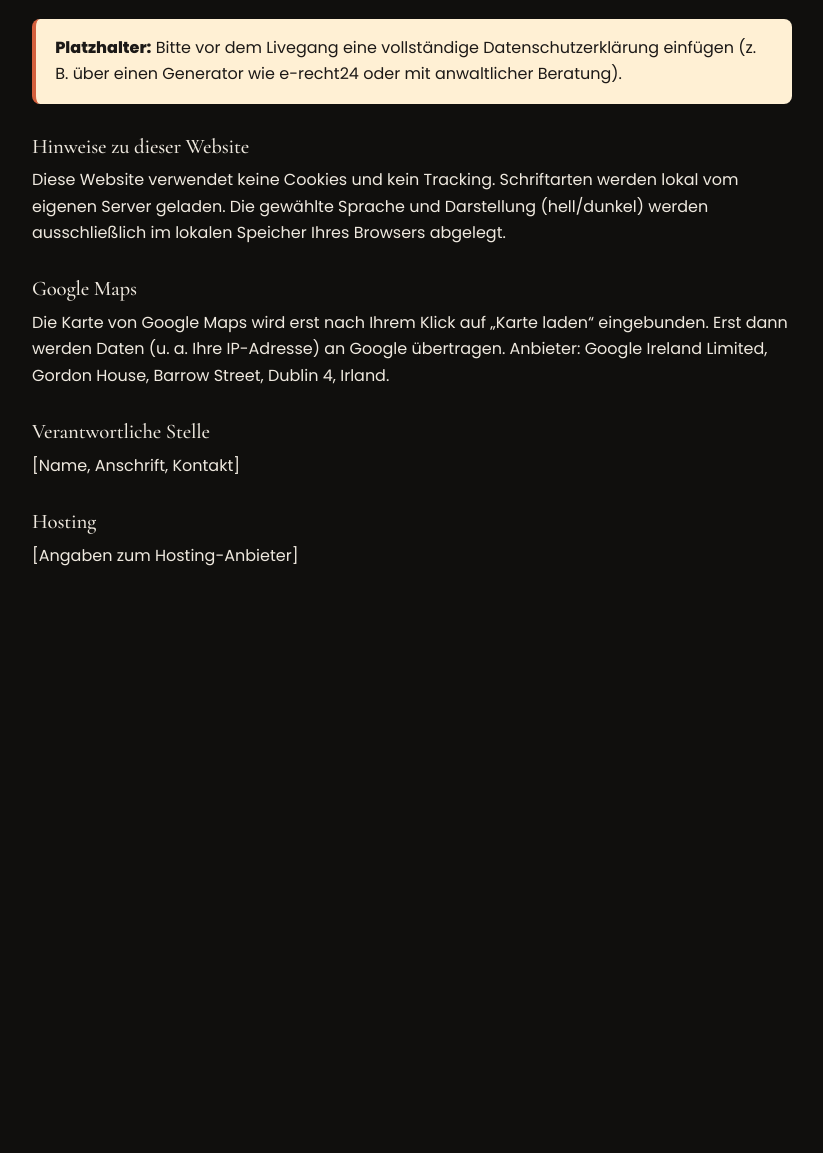
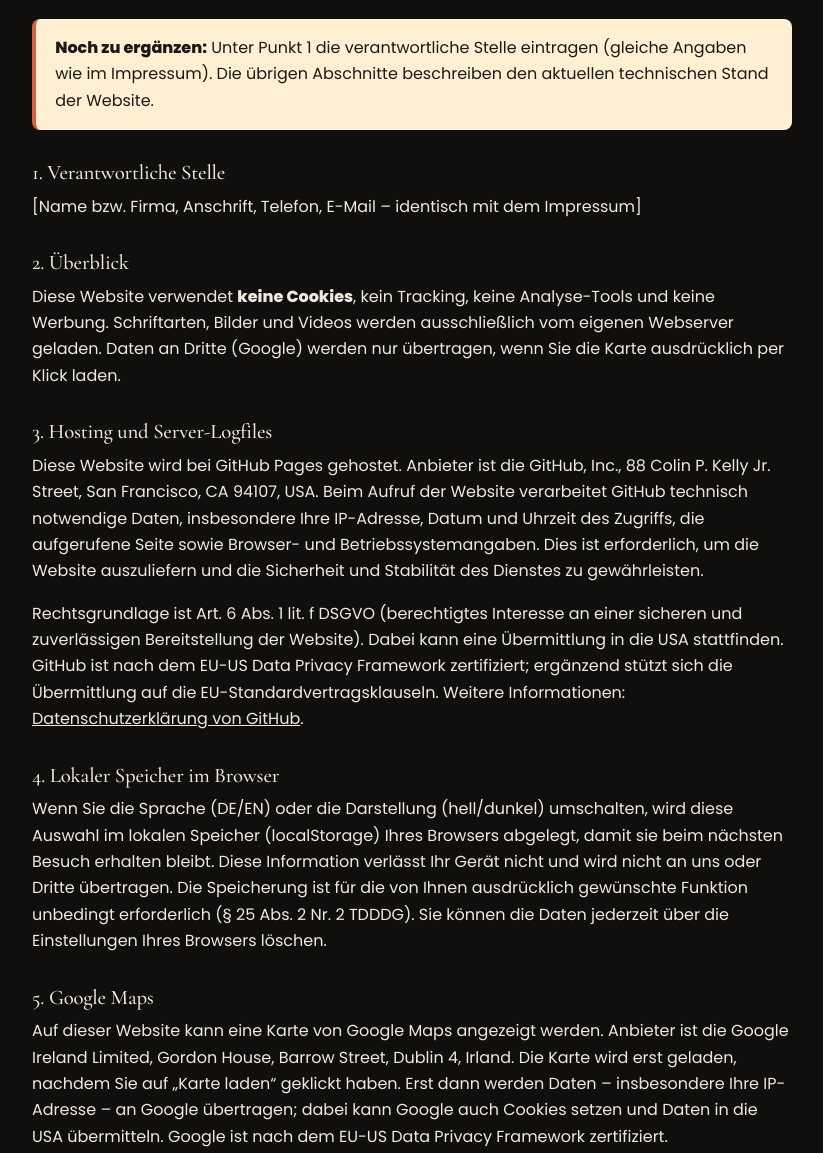
Before and after one commit to xJasminxu/MeisterKhan_Web, a plain HTML site: page datenschutz.html in a window 1280 px wide. Shown: the part 200-1353 px from the top of the page, without its empty margins (228-1051 px from the left). Before the commit the page ends 865 px from the top, so only its background shows below. Drawn offline with Linux system fonts and the light colour scheme.

Commit message:
Datenschutz: describe GitHub Pages hosting, local storage and legal bases
Co-Authored-By: Claude Opus 5.5 <noreply@anthropic.com>

```diff
--- a/datenschutz.html
+++ b/datenschutz.html
@@ -19,15 +19,35 @@
   <header class="header"><div class="header__inner"><a href="index.html" class="brand"><img src="assets/images/logo.png" alt="" class="brand__logo" width="52" height="49" /><span class="brand__text"><span class="brand__name">Meister Khan</span><span class="brand__sub">Nudelbar</span></span></a><a href="index.html" style="text-decoration:none;font-weight:500">← Zurück</a></div></header>
   <main class="container legal">
     <h1>Datenschutzerklärung</h1>
-    <p class="todo"><strong>Platzhalter:</strong> Bitte vor dem Livegang eine vollständige Datenschutzerklärung einfügen (z. B. über einen Generator wie e-recht24 oder mit anwaltlicher Beratung).</p>
-    <h2>Hinweise zu dieser Website</h2>
-    <p>Diese Website verwendet keine Cookies und kein Tracking. Schriftarten werden lokal vom eigenen Server geladen. Die gewählte Sprache und Darstellung (hell/dunkel) werden ausschließlich im lokalen Speicher Ihres Browsers abgelegt.</p>
-    <h2>Google Maps</h2>
-    <p>Die Karte von Google Maps wird erst nach Ihrem Klick auf „Karte laden“ eingebunden. Erst dann werden Daten (u. a. Ihre IP-Adresse) an Google übertragen. Anbieter: Google Ireland Limited, Gordon House, Barrow Street, Dublin 4, Irland.</p>
-    <h2>Verantwortliche Stelle</h2>
-    <p>[Name, Anschrift, Kontakt]</p>
-    <h2>Hosting</h2>
-    <p>[Angaben zum Hosting-Anbieter]</p>
+    <p class="todo"><strong>Noch zu ergänzen:</strong> Unter Punkt 1 die verantwortliche Stelle eintragen (gleiche Angaben wie im Impressum). Die übrigen Abschnitte beschreiben den aktuellen technischen Stand der Website.</p>
+    <h2>1. Verantwortliche Stelle</h2>
+    <p>[Name bzw. Firma, Anschrift, Telefon, E-Mail – identisch mit dem Impressum]</p>
+
+    <h2>2. Überblick</h2>
+    <p>Diese Website verwendet <strong>keine Cookies</strong>, kein Tracking, keine Analyse-Tools und keine Werbung. Schriftarten, Bilder und Videos werden ausschließlich vom eigenen Webserver geladen. Daten an Dritte (Google) werden nur übertragen, wenn Sie die Karte ausdrücklich per Klick laden.</p>
+
+    <h2>3. Hosting und Server-Logfiles</h2>
+    <p>Diese Website wird bei GitHub Pages gehostet. Anbieter ist die GitHub, Inc., 88 Colin P. Kelly Jr. Street, San Francisco, CA 94107, USA. Beim Aufruf der Website verarbeitet GitHub technisch notwendige Daten, insbesondere Ihre IP-Adresse, Datum und Uhrzeit des Zugriffs, die aufgerufene Seite sowie Browser- und Betriebssystemangaben. Dies ist erforderlich, um die Website auszuliefern und die Sicherheit und Stabilität des Dienstes zu gewährleisten.</p>
+    <p>Rechtsgrundlage ist Art. 6 Abs. 1 lit. f DSGVO (berechtigtes Interesse an einer sicheren und zuverlässigen Bereitstellung der Website). Dabei kann eine Übermittlung in die USA stattfinden. GitHub ist nach dem EU-US Data Privacy Framework zertifiziert; ergänzend stützt sich die Übermittlung auf die EU-Standardvertragsklauseln. Weitere Informationen: <a href="https://docs.github.com/de/site-policy/privacy-policies/github-general-privacy-statement" target="_blank" rel="noopener">Datenschutzerklärung von GitHub</a>.</p>
+
+    <h2>4. Lokaler Speicher im Browser</h2>
+    <p>Wenn Sie die Sprache (DE/EN) oder die Darstellung (hell/dunkel) umschalten, wird diese Auswahl im lokalen Speicher (localStorage) Ihres Browsers abgelegt, damit sie beim nächsten Besuch erhalten bleibt. Diese Information verlässt Ihr Gerät nicht und wird nicht an uns oder Dritte übertragen. Die Speicherung ist für die von Ihnen ausdrücklich gewünschte Funktion unbedingt erforderlich (§ 25 Abs. 2 Nr. 2 TDDDG). Sie können die Daten jederzeit über die Einstellungen Ihres Browsers löschen.</p>
+
+    <h2>5. Google Maps</h2>
+    <p>Auf dieser Website kann eine Karte von Google Maps angezeigt werden. Anbieter ist die Google Ireland Limited, Gordon House, Barrow Street, Dublin 4, Irland. Die Karte wird erst geladen, nachdem Sie auf „Karte laden“ geklickt haben. Erst dann werden Daten – insbesondere Ihre IP-Adresse – an Google übertragen; dabei kann Google auch Cookies setzen und Daten in die USA übermitteln. Google ist nach dem EU-US Data Privacy Framework zertifiziert.</p>
+    <p>Rechtsgrundlage ist Ihre Einwilligung durch den Klick (Art. 6 Abs. 1 lit. a DSGVO, § 25 Abs. 1 TDDDG). Die Einwilligung gilt nur für den jeweiligen Seitenaufruf; ohne erneuten Klick wird die Karte beim nächsten Besuch nicht geladen. Weitere Informationen: <a href="https://policies.google.com/privacy?hl=de" target="_blank" rel="noopener">Datenschutzerklärung von Google</a>.</p>
+
+    <h2>6. Links zu Instagram</h2>
+    <p>Diese Website enthält einfache Links zu unserem Instagram-Profil. Es werden keine Instagram-Inhalte eingebettet und beim Besuch dieser Website keine Daten an Instagram übertragen. Erst wenn Sie einem Link folgen, gelten die Datenschutzbestimmungen der Meta Platforms Ireland Ltd.</p>
+
+    <h2>7. Kontakt per Telefon</h2>
+    <p>Wenn Sie uns anrufen, verarbeiten wir die von Ihnen mitgeteilten Angaben ausschließlich zur Bearbeitung Ihres Anliegens (Art. 6 Abs. 1 lit. b bzw. f DSGVO).</p>
+
+    <h2>8. Ihre Rechte</h2>
+    <p>Sie haben das Recht auf Auskunft (Art. 15 DSGVO), Berichtigung (Art. 16), Löschung (Art. 17), Einschränkung der Verarbeitung (Art. 18), Datenübertragbarkeit (Art. 20) und Widerspruch gegen eine Verarbeitung auf Grundlage berechtigter Interessen (Art. 21 DSGVO). Eine erteilte Einwilligung können Sie jederzeit mit Wirkung für die Zukunft widerrufen.</p>
+    <p>Sie haben außerdem das Recht, sich bei einer Datenschutz-Aufsichtsbehörde zu beschweren, zum Beispiel beim Landesbeauftragten für den Datenschutz und die Informationsfreiheit Baden-Württemberg, Lautenschlagerstraße 20, 70173 Stuttgart.</p>
+
+    <p><small>Stand: November 2026</small></p>
   </main>
 </body>
 </html>
```
